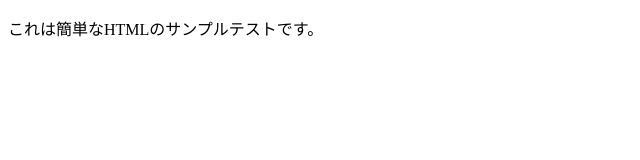
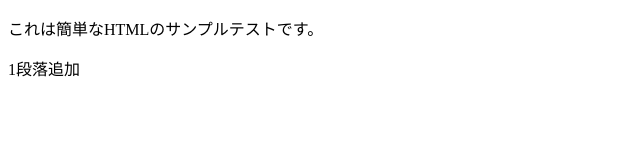
Before and after one commit to yasutake-yuta/html-test, a plain HTML site: page index.html in a window 1280 px wide. Shown: the whole page, without its empty margins (0-640 px from the left). Drawn offline with Linux system fonts and the light colour scheme.

Commit message:
段落を追加

```diff
--- a/index.html
+++ b/index.html
@@ -6,5 +6,6 @@
     </head>
     <body>
         <p>これは簡単なHTMLのサンプルテストです。</p>
+        <p>1段落追加</p>
     </body>
 </html>
```
